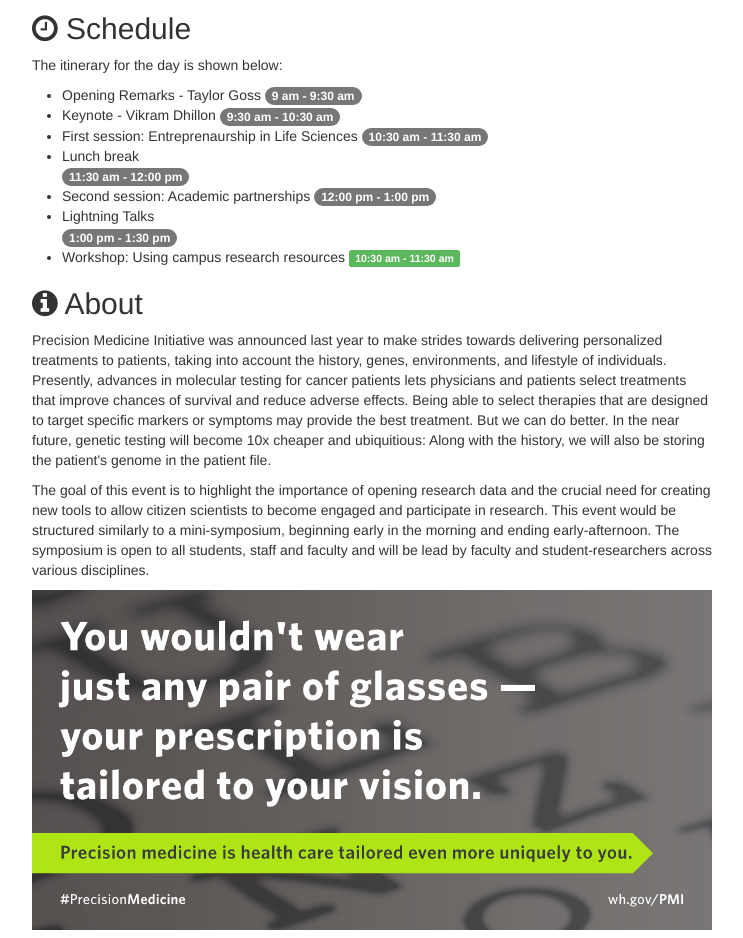
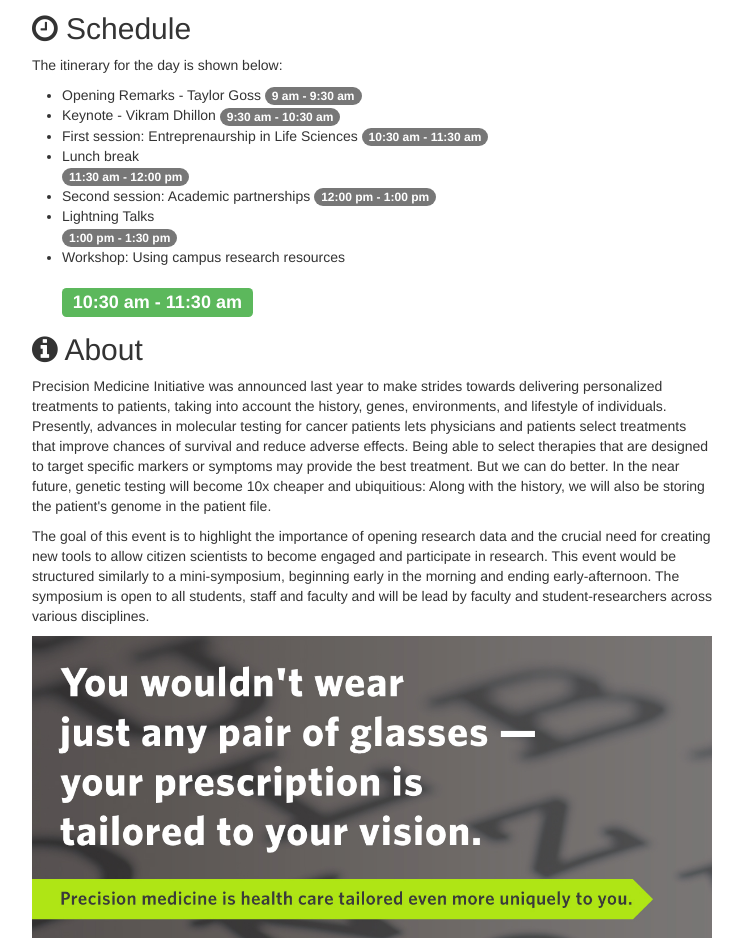
Before and after one commit to dhillonv10/pmi, a Jekyll site: the page built from index.html, in a window 1280 px wide. Shown: the part 450-1388 px from the top of the page, without its empty margins (268-1011 px from the left). Built offline with Jekyll 4.4.1, drawn with Linux system fonts in a browser that asks for light colours; nearby versions of some CDN libraries.

Commit message:
Adding schedule in panels

```diff
--- a/index.html
+++ b/index.html
@@ -14,7 +14,7 @@ cover: 'http://www.abisolutions.org.uk/website/images/ConferencesHR.jpg'
   <li>Lunch break</li> <span class="badge">11:30 am - 12:00 pm</span>
   <li>Second session: Academic partnerships <span class="badge">12:00 pm - 1:00 pm</span></li>
   <li>Lightning Talks</li> <span class="badge">1:00 pm - 1:30 pm</span>
-  <li>Workshop: Using campus research resources   <span class="label label-success">10:30 am - 11:30 am</span></li>
+  <li>Workshop: Using campus research resources  <h3><span class="label label-success">10:30 am - 11:30 am</span></h3></li>
 </ul>
 
 <h2><i class="fa fa-info-circle"></i> About </h2>
```
